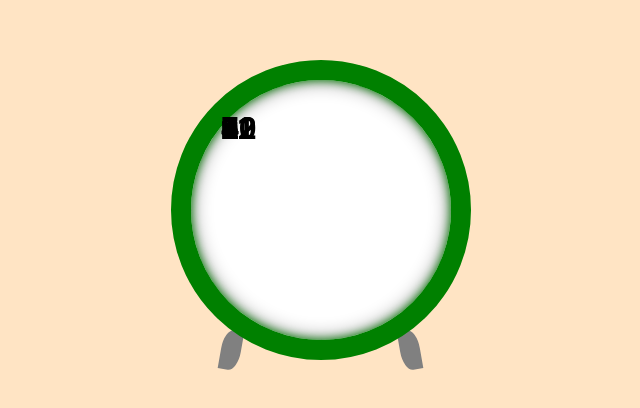
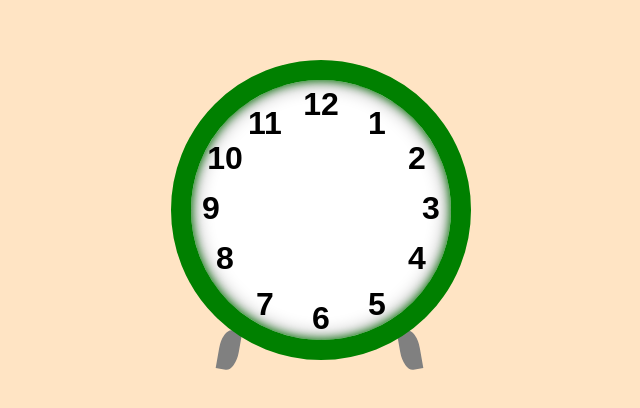
Before and after one commit to rusjah/clock-animation, a plain HTML site: page index.html in a window 1280 px wide. Shown: the part 190-598 px from the top of the page, without its empty margins (319-959 px from the left). Drawn offline with Linux system fonts and the light colour scheme.

Commit message:
added number to clock

```diff
--- a/style.css
+++ b/style.css
@@ -27,6 +27,11 @@ body {
     box-shadow: 0 0 10px green inset, 0 0 20px gray inset;
     padding: 30px;
     position: relative;
+    display: grid;
+    grid-template-columns: repeat(7,40px);
+    grid-template-rows: repeat(7,40px);
+    justify-content: center;
+    align-content: center;
 }
 
 .clock-body::before, .clock-body::after {
@@ -41,6 +46,7 @@ body {
 }
 .clock-body::before  {
     border-radius: 50% 0;
+    left: 28px;
     transform: rotate(10deg);
 }
 .clock-body::after {
@@ -54,4 +60,79 @@ body {
     font-family: Arial, Helvetica, sans-serif;
     font-weight: bolder;
     font-size: 2em;
+    height: 40px;
+    width: 40px;
+    border-radius: 100%;
+    /* background-color: aquamarine; */
+    text-align: center;
+
 }
+
+.one {
+  grid-row: 2 / 3;
+  grid-column: 5 / 6;
+  bottom: 5px;
+  left: 16px;
+}
+.two {
+  grid-row: 3 / 4;
+  grid-column: 6 / 7;
+  left: 16px;
+  bottom: 10px;
+}
+.three {
+  grid-row: 4 / 5;
+  grid-column: 7 / 8;
+  right: 10px;
+}
+.four {
+  grid-row: 5 / 6;
+  grid-column: 6 / 7;
+  left: 16px;
+  top: 10px;
+}
+.fife {
+  grid-row: 6 / 7;
+  grid-column: 5/ 6;
+  left: 16px;
+  top: 16px;
+}
+.six {
+  grid-row: 7 / 8;
+  grid-column: 4 / 5;
+  bottom: 10px;
+}
+.seven {
+  grid-row: 6 / 7;
+  grid-column: 3 / 4;
+  right: 16px;
+  top: 16px;
+}
+.eight {
+  grid-row:  5/ 6;
+  grid-column: 2 / 3;
+  right: 16px;
+  top: 10px;
+}
+.nine {
+  grid-row: 4 / 5;
+  grid-column: 1 / 2;
+  left: 10px;
+}
+.ten {
+  grid-row: 3 / 4;
+  grid-column: 2 / 3;
+  right: 16px;
+  bottom: 10px;
+}
+.eleven {
+  grid-row:  2/ 3;
+  grid-column: 3 / 4;
+  bottom: 5px;
+  right: 16px;
+}
+.twelve {
+  grid-row: 1 / 2;
+  grid-column: 4 / 5;
+  top: 16px;
+}
```
